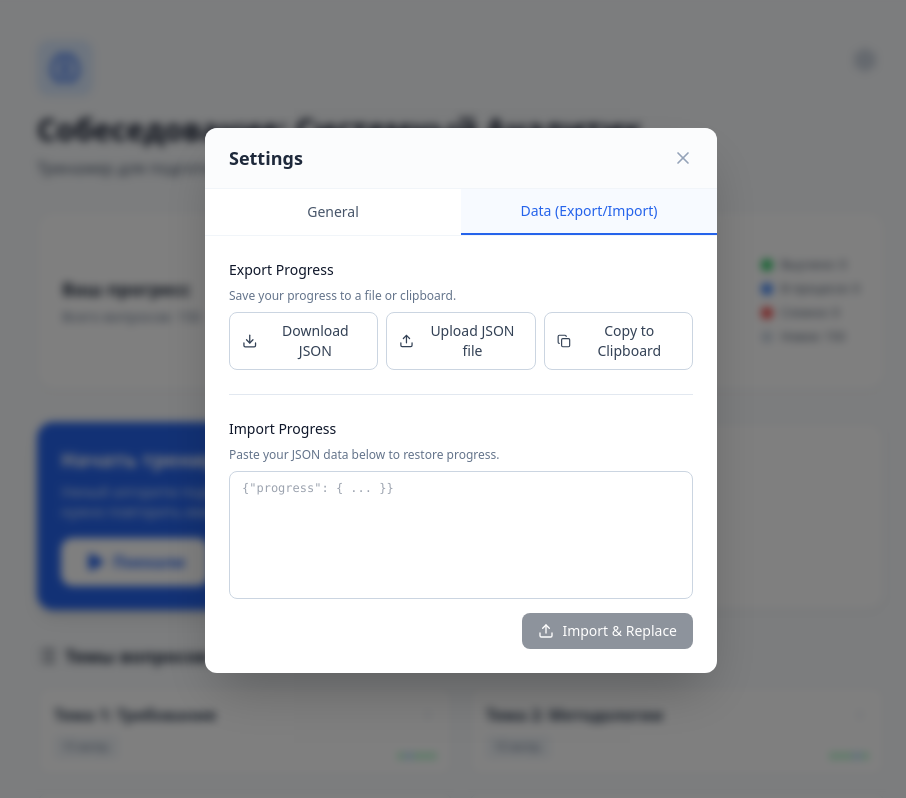
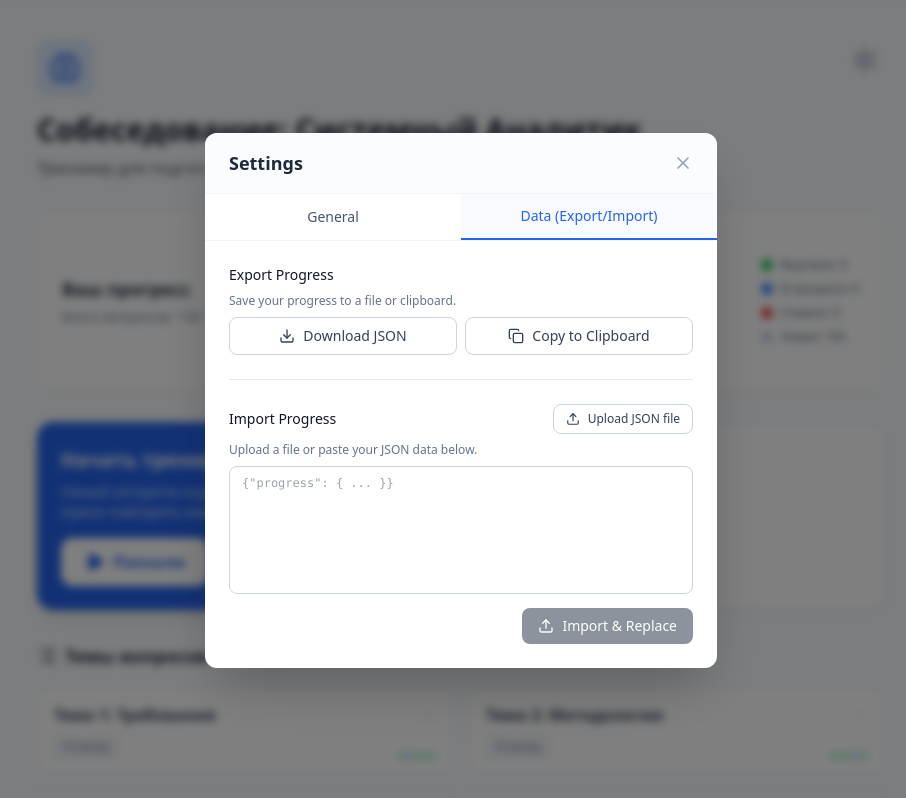
Before and after one commit to stonegor/system-analyst-interview-coach, a React (Vite) app: page / in a window 1280 px wide. Both pictures are taken after a click on the button "Data (Export/Import)". Shown: the whole page, without its empty margins (179-1085 px from the left). Built offline with nearby package versions, Linux system fonts and the light colour scheme.

Commit message:
refactor(ui): Move JSON upload button to the Import section

```diff
--- a/components/SettingsModal.tsx
+++ b/components/SettingsModal.tsx
@@ -175,7 +175,7 @@
               <div className="space-y-2">
                 <h3 className="text-sm font-medium text-slate-900">Export Progress</h3>
                 <p className="text-xs text-slate-500">Save your progress to a file or clipboard.</p>
-                <div className="flex gap-2 flex-wrap">
+                <div className="flex gap-2">
                   <button
                     onClick={handleDownload}
                     className="flex-1 flex items-center justify-center gap-2 px-3 py-2 border border-slate-300 rounded-lg text-slate-700 hover:bg-slate-50 transition-all text-sm"
@@ -184,10 +184,26 @@
                     Download JSON
                   </button>
                   <button
-                    onClick={() => document.getElementById('json-upload-input')?.click()}
+                    onClick={handleCopy}
                     className="flex-1 flex items-center justify-center gap-2 px-3 py-2 border border-slate-300 rounded-lg text-slate-700 hover:bg-slate-50 transition-all text-sm"
                   >
-                    <Upload size={16} />
+                    {copySuccess ? <Check size={16} className="text-green-600" /> : <Copy size={16} />}
+                    {copySuccess ? 'Copied!' : 'Copy to Clipboard'}
+                  </button>
+                </div>
+              </div>
+
+              <div className="h-px bg-slate-200" />
+
+              {/* Import */}
+              <div className="space-y-2">
+                <div className="flex justify-between items-center">
+                  <h3 className="text-sm font-medium text-slate-900">Import Progress</h3>
+                  <button
+                    onClick={() => document.getElementById('json-upload-input')?.click()}
+                    className="flex items-center gap-2 px-3 py-1.5 border border-slate-300 rounded-lg text-slate-700 hover:bg-slate-50 transition-all text-xs font-medium"
+                  >
+                    <Upload size={14} />
                     Upload JSON file
                   </button>
                   <input
@@ -219,22 +235,8 @@
                       e.target.value = ''; // Reset input
                     }}
                   />
-                  <button
-                    onClick={handleCopy}
-                    className="flex-1 flex items-center justify-center gap-2 px-3 py-2 border border-slate-300 rounded-lg text-slate-700 hover:bg-slate-50 transition-all text-sm"
-                  >
-                    {copySuccess ? <Check size={16} className="text-green-600" /> : <Copy size={16} />}
-                    {copySuccess ? 'Copied!' : 'Copy to Clipboard'}
-                  </button>
                 </div>
-              </div>
-
-              <div className="h-px bg-slate-200" />
-
-              {/* Import */}
-              <div className="space-y-2">
-                <h3 className="text-sm font-medium text-slate-900">Import Progress</h3>
-                <p className="text-xs text-slate-500">Paste your JSON data below to restore progress.</p>
+                <p className="text-xs text-slate-500">Upload a file or paste your JSON data below.</p>
                 <textarea
                   value={importJson}
                   onChange={(e) => setImportJson(e.target.value)}
```
